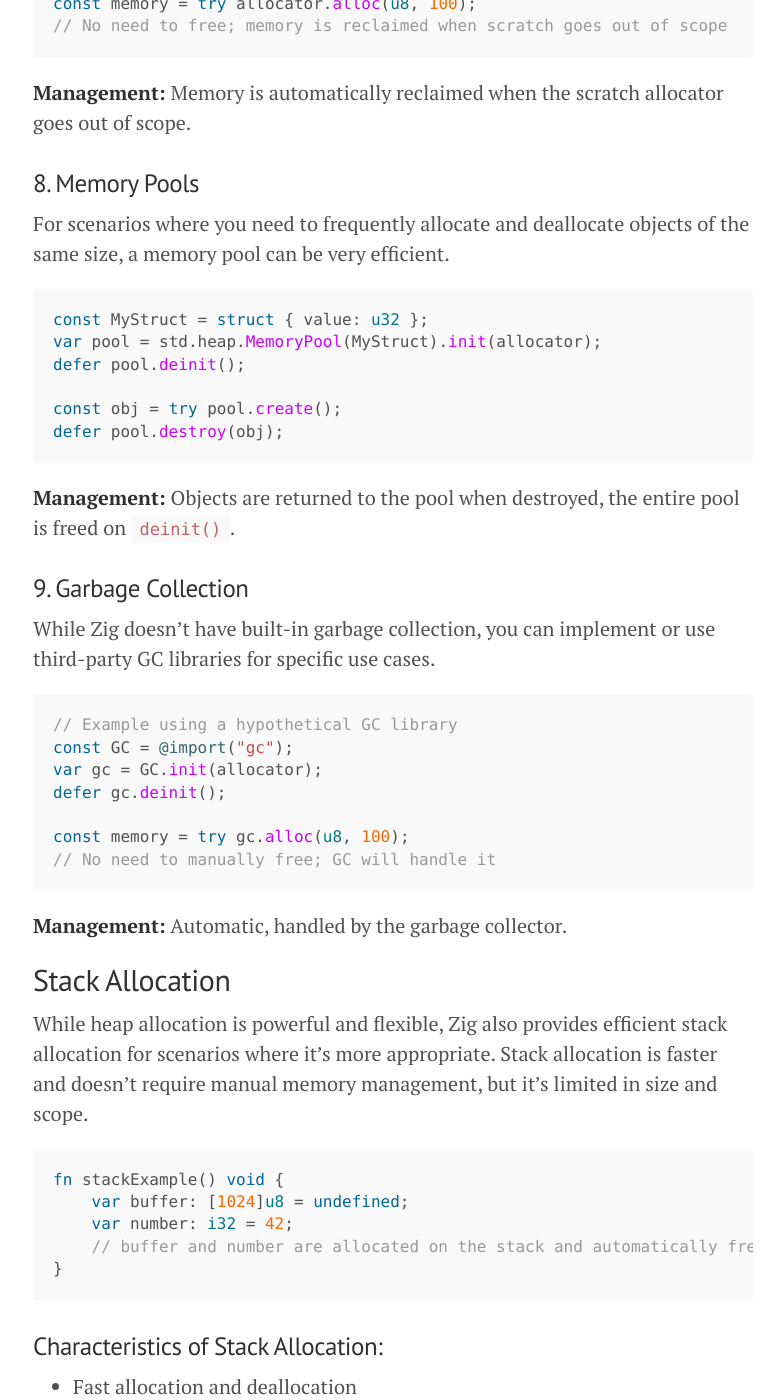
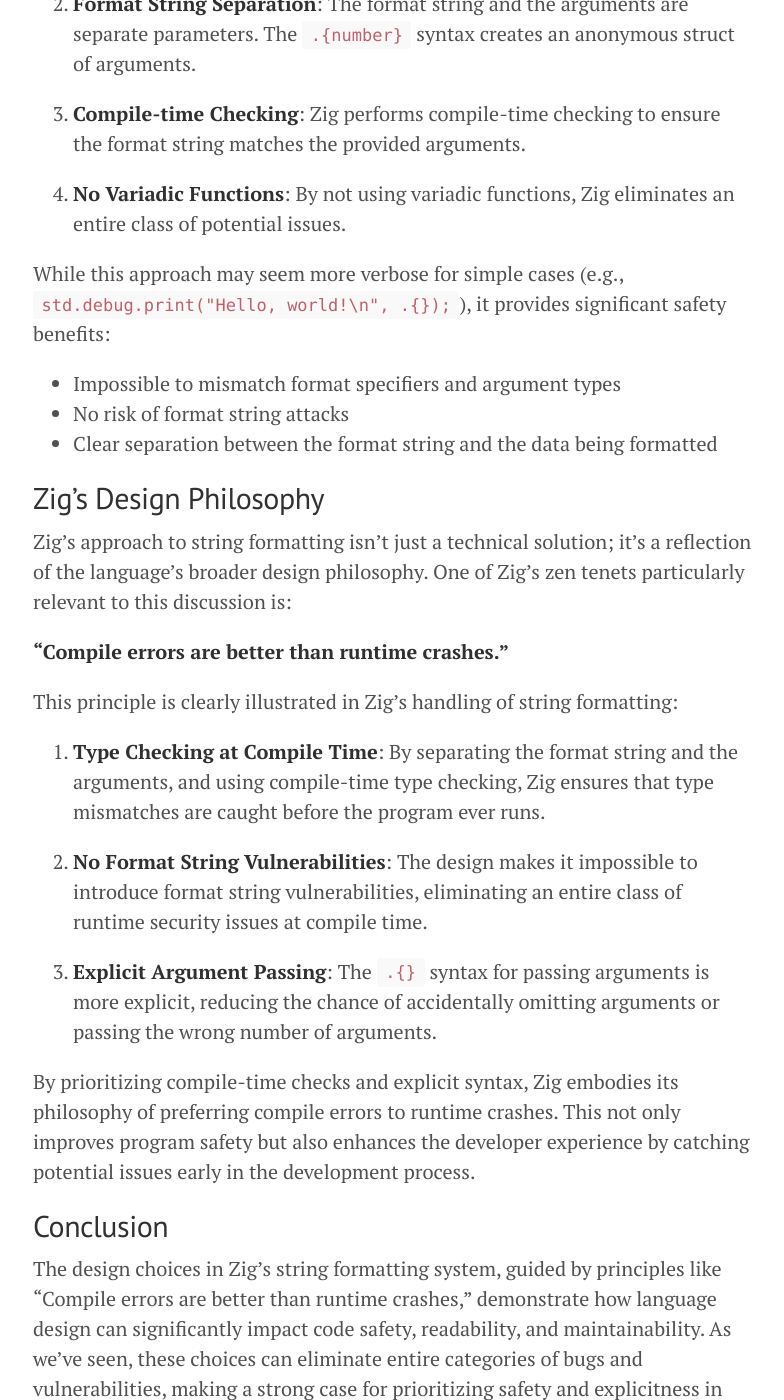
Before and after one commit to sngeth/sngeth.github.io, a Jekyll site: the page built from index.html, in a window 1280 px wide and 1400 px high, scrolled down 3101 px. Shown: the whole window, without its empty margins (247-1031 px from the left). Built offline with Jekyll 4.4.1, drawn with Linux system fonts in a browser that asks for light colours; the list of posts is cut into pages by our own code; comment, search, counter and statistics services are not loaded; some of the changed text lies outside the part shown.

Commit message:
Add post on zig print function

````diff
--- a/_config.yml
+++ b/_config.yml
@@ -10,12 +10,12 @@
 title:            "Sid Ngeth's Blog"
 tagline:          'A blog about anything (but mostly development)'
 description:      ''
-url:              http://sidngeth.com/
+url:              https://sngeth.com/
 baseurl: ""
 
 author:
   name:           'Sid Ngeth'
-  url:            http://sidngeth.com/
+  url:            https://sngeth.com/
 
 paginate:         5
 
--- /dev/null
+++ b/_posts/2024-09-03-print-function-in-zig.md
@@ -0,0 +1,130 @@
+---
+layout: post
+title: "Print function in Zig"
+category: "Zig"
+comments: true
+---
+
+# Zig's Print Function: Why the Empty Struct?
+
+If you've used Zig, you've likely encountered this syntax:
+
+```zig
+std.debug.print("Hello, world!\n", .{});
+```
+
+The empty struct (.{}) at the end might seem puzzling, especially when printing a static string. This post explores the rationale behind this design choice and its implications for type safety and security.
+
+## The Printf Legacy and Its Drawbacks
+
+C's printf function has long been a standard for formatted output in many languages. However, it comes with significant drawbacks in type safety and security. Zig's approach addresses these issues, albeit with a syntax that may initially seem counterintuitive.
+
+Let's examine the problems with printf-style functions and how Zig's solution, while more verbose, provides important safeguards.
+
+## The Problem with Printf
+
+C's `printf` function and its variants are variadic, meaning they can take a variable number of arguments. While this provides flexibility, it also opens the door to several potential issues.
+
+### 1. Type Safety Concerns
+
+The `printf` function relies on format specifiers in the format string to determine how to interpret and print its arguments. However, the compiler can't always verify if the format specifiers match the types of the provided arguments. This can lead to various problems:
+
+```c
+#include <stdio.h>
+
+int main() {
+    // Example 1: Type mismatch
+    int num = 42;
+    printf("The number is %f\n", num);  // Should be %d for int
+
+    // Example 2: Wrong number of arguments
+    printf("Name: %s, Age: %d\n", "Alice");  // Missing the age argument
+
+    // Example 3: Passing wrong type of pointer
+    char* str = "Hello";
+    printf("String: %s\n", &str);  // Should be just str, not &str
+
+    return 0;
+}
+```
+
+In these examples:
+1. We're passing an integer to a float format specifier.
+2. We're missing an argument for the age.
+3. We're passing a pointer to a string pointer instead of just the string pointer.
+
+All of these will compile with warnings (if warnings are enabled), but they can lead to undefined behavior at runtime. The program might crash, print garbage values, or in some cases, even appear to work correctly (which can be dangerous as it might go unnoticed).
+
+### 2. Security Vulnerabilities
+
+Even more concerning are the potential security vulnerabilities, particularly format string attacks. These occur when an attacker can control the format string passed to a printf-style function. Here's a vulnerable example:
+
+```c
+#include <stdio.h>
+
+void vulnerable_function(char *user_input) {
+    printf(user_input);
+}
+
+int main() {
+    char user_input[100];
+    printf("Enter a string: ");
+    fgets(user_input, sizeof(user_input), stdin);
+    vulnerable_function(user_input);
+    return 0;
+}
+```
+
+In this code, `vulnerable_function` directly passes `user_input` as the format string to `printf`. An attacker could exploit this by entering format specifiers as input:
+
+- `%x %x %x %x` could print values from the stack, potentially leaking sensitive information.
+- `%n` could be used to write to memory locations, potentially overwriting important data or hijacking program flow.
+
+## Modern Solutions: The Zig Approach
+
+Modern languages like Zig have recognized these issues and taken steps to address them. Let's look at how Zig handles string formatting:
+
+```zig
+const std = @import("std");
+
+pub fn main() !void {
+    const number = 42;
+    std.debug.print("The number is {}\n", .{number});
+}
+```
+
+Key differences in Zig's approach:
+
+1. **Type Safety**: The compiler always knows the types of the arguments being passed, ensuring type safety at compile-time.
+
+2. **Format String Separation**: The format string and the arguments are separate parameters. The `.{number}` syntax creates an anonymous struct of arguments.
+
+3. **Compile-time Checking**: Zig performs compile-time checking to ensure the format string matches the provided arguments.
+
+4. **No Variadic Functions**: By not using variadic functions, Zig eliminates an entire class of potential issues.
+
+While this approach may seem more verbose for simple cases (e.g., `std.debug.print("Hello, world!\n", .{});`), it provides significant safety benefits:
+
+- Impossible to mismatch format specifiers and argument types
+- No risk of format string attacks
+- Clear separation between the format string and the data being formatted
+
+## Zig's Design Philosophy
+
+Zig's approach to string formatting isn't just a technical solution; it's a reflection of the language's broader design philosophy. One of Zig's zen tenets particularly relevant to this discussion is:
+
+**"Compile errors are better than runtime crashes."**
+
+This principle is clearly illustrated in Zig's handling of string formatting:
+
+1. **Type Checking at Compile Time**: By separating the format string and the arguments, and using compile-time type checking, Zig ensures that type mismatches are caught before the program ever runs.
+
+2. **No Format String Vulnerabilities**: The design makes it impossible to introduce format string vulnerabilities, eliminating an entire class of runtime security issues at compile time.
+
+3. **Explicit Argument Passing**: The `.{}` syntax for passing arguments is more explicit, reducing the chance of accidentally omitting arguments or passing the wrong number of arguments.
+
+By prioritizing compile-time checks and explicit syntax, Zig embodies its philosophy of preferring compile errors to runtime crashes. This not only improves program safety but also enhances the developer experience by catching potential issues early in the development process.
+
+## Conclusion
+
+The design choices in Zig's string formatting system, guided by principles like "Compile errors are better than runtime crashes," demonstrate how language design can significantly impact code safety, readability, and maintainability. As we've seen, these choices can eliminate entire categories of bugs and vulnerabilities, making a strong case for prioritizing safety and explicitness in language design.
````
